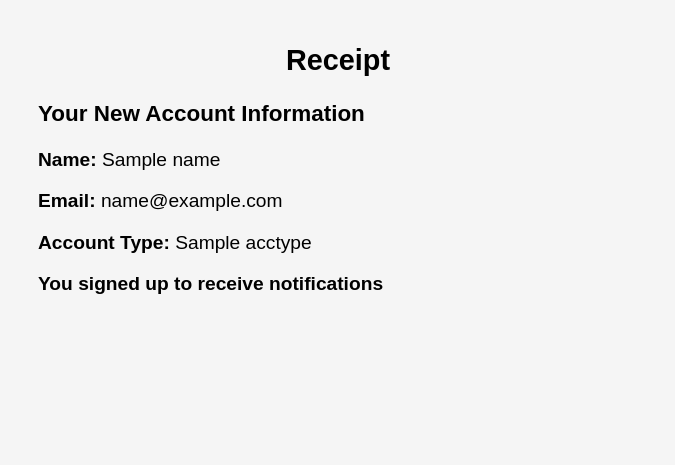
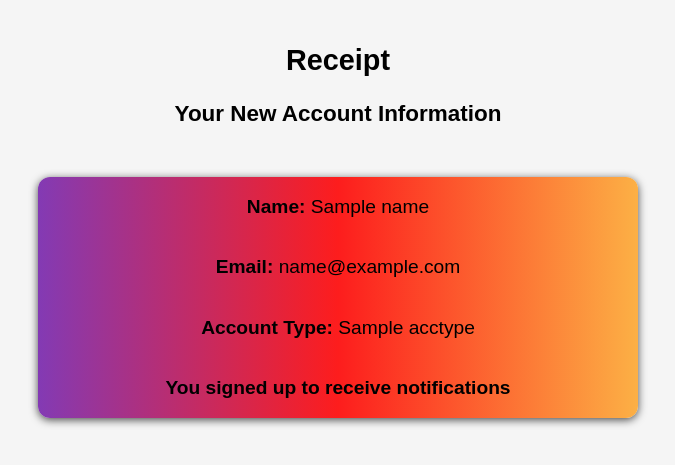
Before and after one commit to Ejav97/Profile-Creation, a Flask app: template templates/successCreation.html in a window 1280 px wide. Shown: the top 465 px of the page, without its empty margins (302-977 px from the left). Run offline with Flask 3, Linux system fonts and the light colour scheme; the template is opened without the code that fills it: most values are stand-ins (such as "Sample title", 1, 10 or a date in 2020).

Commit message:
Basic styling for the success creation

```diff
--- a/static/styles.css
+++ b/static/styles.css
@@ -6,7 +6,7 @@ body{
     font-size: 1.2em;
     background-color: whitesmoke ;
 }
-
+/*STARTS SIGNUP HTML*/
 h2{
     text-align: center;
 }
@@ -35,3 +35,21 @@ button:hover{
     transform: scale(1.10);
     transition: 0.2s ease-in-out;
 }
+/* ENDS SIGNUP HTML*/
+
+/*STARTS SUCCESSCREATION HTML*/
+
+h3{
+    text-align: center;
+}
+
+#creation_overview{
+    display: flex;
+    flex-direction: column;
+    align-items: center;
+    background: #833AB4;
+    background: linear-gradient(90deg,rgba(131, 58, 180, 1) 0%, rgba(253, 29, 29, 1) 50%, rgba(252, 176, 69, 1) 100%);
+    margin-top: 50px;
+    border-radius: 12px;
+    box-shadow: 0 2px 8px rgba(0, 0, 0, 0.70);
+}
```
